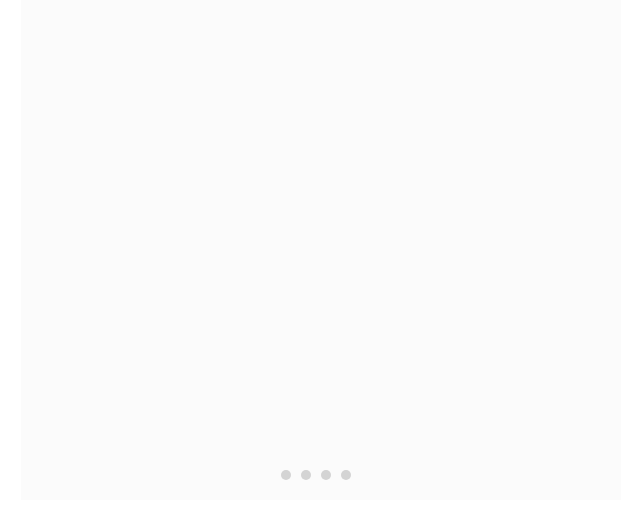
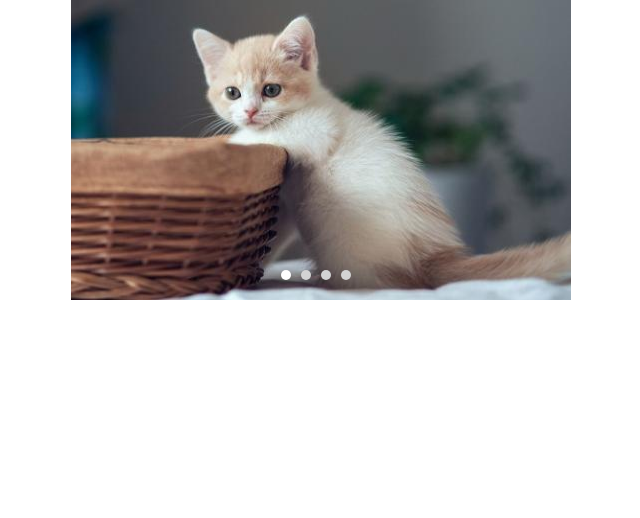
Before and after one commit to Leigh-P/learnJS, a plain HTML site: page demo/banner/index.html in a window 1280 px wide. Shown: the whole page, without its empty margins (319-959 px from the left). Drawn offline with Linux system fonts and the light colour scheme.

Commit message:
<feat>:<class Image method of init & constructor>

```diff
--- a/demo/banner/data/data.js
+++ b/demo/banner/data/data.js
@@ -1,18 +1,14 @@
-data = [
+let data = [
     {
-        backColor: "#d3d3d3",
-        src: "../images/cat_1.jpeg"
+        src: "images/cat_1.jpeg"
     },
     {
-        backColor: "#d3d3d3",
-        src: "../images/cat_2.jpeg"
+        src: "images/cat_2.jpg"
     },
     {
-        backColor: "#ff8dc",
-        src: "../images/cat_3.jpeg"
+        src: "images/cat_3.jpeg"
     },
     {
-        backColor: "#ffffff",
-        src: "../images/cat_4.jpeg"
+        src: "images/cat_4.jpg"
     }
 ]
--- a/demo/banner/index.html
+++ b/demo/banner/index.html
@@ -1,27 +1,30 @@
 <!DOCTYPE html>
 <html lang="en">
+
 <head>
     <meta charset="UTF-8">
     <meta name="viewport" content="width=device-width, initial-scale=1.0">
     <meta http-equiv="X-UA-Compatible" content="ie=edge">
     <title>banner_demo</title>
+    <script src="data/data.js"></script>
     <style>
         body {
             margin: 0;
             padding: 0;
         }
+
         .banner {
-        width: 600px;
-        height: 500px;
+            width: 500px;
+            height: 300px;
             margin: 0 auto;
             box-shadow: 0 0 0 rgba(0, 0, 0, .5);
         }
+
         .img-box {
             width: 100%;
-        height: 500px;
-        background-color: #d3d3d3;
-        opacity: .1;
+            height: 100%;
         }
+
         .button {
             margin: 0 auto;
             margin-top: -50px;
@@ -32,6 +35,7 @@
             align-items: center;
             z-index: 1;
         }
+
         .circle {
             display: inline-block;
             background-color: lightgray;
@@ -40,17 +44,31 @@
             border-radius: 50px;
             margin-right: 10px;
         }
+        .circle.on {
+            background-color: #ffffff;
+        }
+
+        #img {
+            width: 100%;
+            height: 100%;
+        }
     </style>
 </head>
+
 <body>
     <div class="banner">
-        <div class="img-box"></div>
+        <div class="img-box">
+            <img id="img" src="" alt="">
+        </div>
         <div class="button">
-            <span class="circle"></span>
-            <span class="circle"></span>
-            <span class="circle"></span>
-            <span class="circle"></span>
+            <a href="javascript:void(0)" class="circle"></a>
+            <a href="javascript:void(0)" class="circle"></a>
+            <a href="javascript:void(0)" class="circle"></a>
+            <a href="javascript:void(0)" class="circle"></a>
         </div>
     </div>
+    <script src="scripts/main.js"></script>
+    <script src="scripts/image.js"></script>
 </body>
+
 </html>
--- /dev/null
+++ b/demo/banner/scripts/image.js
@@ -0,0 +1,20 @@
+class Image {
+    constructor(data, btnClass, imgId, btns) {
+        this.data = data;
+        this.btns = document.getElementsByClassName(btns);
+        this.imgBox = document.getElementById(imgId);
+        this.btnBox = document.getElementsByClassName(btnClass);
+    }
+    init() {
+        this.btns[0].className = "circle on";
+        this.imgBox.src = this.data[0].src;
+    }
+    clickPlay() {
+
+    }
+    autoPlay() {
+
+    }
+}
+let imgae = new Image(data, 'button', 'img', 'circle');
+imgae.init();
```
Also changed, not shown: demo/banner/scripts/main.js (added, +7 -0 lines), 1 other file. Lines whose indentation alone changed are shown as unchanged.
